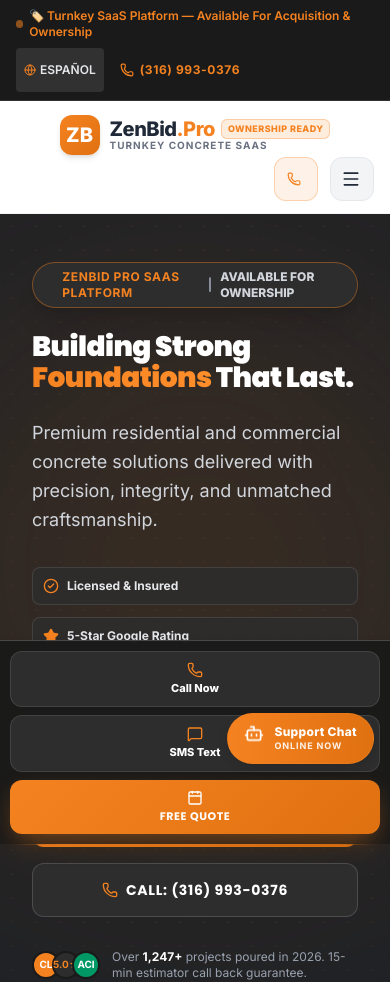
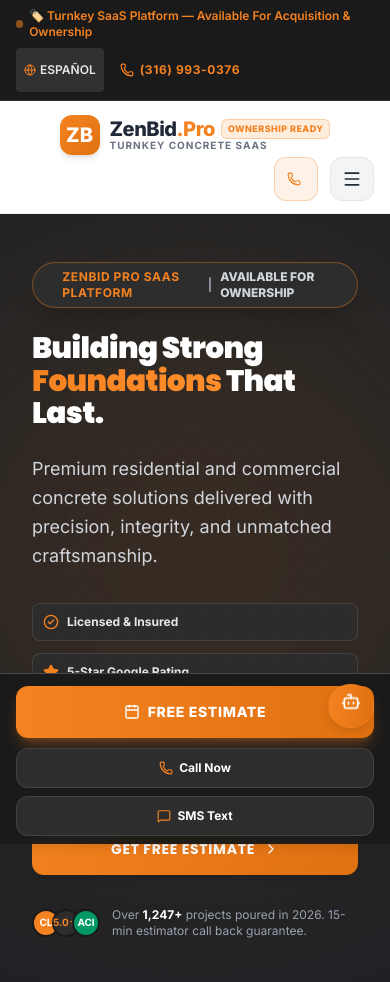
Before and after one commit to lead-matrix/laraconcrete, a React (Vite) app: page / in a window 390 px wide. Shown: the top 982 px of the page. Built offline with nearby package versions, Linux system fonts and the light colour scheme.

Commit message:
feat: mobile-first UX overhaul, FloatingBar CTA redesign, chat overlap fix, fluid typography, and accessibility updates

```diff
--- a/src/components/layout/Navbar.tsx
+++ b/src/components/layout/Navbar.tsx
@@ -47,6 +47,11 @@
 
   return (
     <header className="sticky top-0 z-50 transition-all duration-300">
+      {/* Skip to main content for accessibility */}
+      <a href="#hero" className="skip-to-content">
+        Skip to main content
+      </a>
+
       {/* Top Hotline Bar */}
       <div className="bg-[#1A1A1A] text-white py-2 px-4 text-xs font-semibold border-b border-white/10">
         <div className="max-w-7xl mx-auto flex flex-wrap justify-between items-center gap-2">
@@ -237,10 +242,15 @@
 
             <button
               onClick={() => setMobileMenuOpen(!mobileMenuOpen)}
-              className="lg:hidden p-2.5 rounded-xl bg-gray-100 text-[#1F2937] hover:bg-[#F58220] hover:text-white transition-all duration-200 border border-gray-200"
+              className="lg:hidden p-2.5 rounded-xl bg-gray-100 text-[#1F2937] hover:bg-[#F58220] hover:text-white transition-all duration-200 border border-gray-200 min-h-[44px] min-w-[44px] flex items-center justify-center"
               aria-label="Toggle Navigation Menu"
+              aria-expanded={mobileMenuOpen}
             >
-              {mobileMenuOpen ? <X className="w-5 h-5" /> : <Menu className="w-5 h-5" />}
+              {mobileMenuOpen ? (
+                <X className="w-5 h-5" aria-hidden="true" />
+              ) : (
+                <Menu className="w-5 h-5" aria-hidden="true" />
+              )}
             </button>
           </div>
         </div>
--- a/src/components/sections/Hero.tsx
+++ b/src/components/sections/Hero.tsx
@@ -78,21 +78,26 @@
             </div>
 
             {/* Call to Action Buttons */}
-            <div className="flex flex-col sm:flex-row items-stretch sm:items-center gap-4 pt-4">
+            <div className="flex flex-col sm:flex-row items-stretch sm:items-center gap-3 pt-2 sm:pt-4">
               <button
                 onClick={() => openEstimateModal()}
-                className="btn-lara-primary px-8 py-4 rounded-xl text-sm font-extrabold uppercase tracking-wider flex items-center justify-center gap-2 shadow-2xl group"
+                className="btn-lara-primary w-full sm:w-auto px-8 py-4 rounded-xl text-sm sm:text-base font-extrabold uppercase tracking-wider flex items-center justify-center gap-2 shadow-2xl group min-h-[52px]"
+                aria-label="Request a free estimate"
               >
                 <span>Get Free Estimate</span>
-                <ChevronRight className="w-4 h-4 group-hover:translate-x-1 transition-transform" />
+                <ChevronRight
+                  className="w-4 h-4 group-hover:translate-x-1 transition-transform"
+                  aria-hidden="true"
+                />
               </button>
 
               <a
-                href="tel:3169930376"
-                className="btn-lara-secondary px-8 py-4 rounded-xl text-sm font-extrabold uppercase tracking-wider flex items-center justify-center gap-2"
+                href={`tel:${companyDetails.phone1.replace(/\D/g, '')}`}
+                className="hidden sm:flex btn-lara-secondary px-8 py-4 rounded-xl text-sm font-extrabold uppercase tracking-wider items-center justify-center gap-2 min-h-[52px]"
+                aria-label={`Call us at ${companyDetails.phone1}`}
               >
-                <Phone className="w-4 h-4 text-[#F58220]" />
-                <span>Call: (316) 993-0376</span>
+                <Phone className="w-4 h-4 text-[#F58220]" aria-hidden="true" />
+                <span>Call: {companyDetails.phone1}</span>
               </a>
             </div>
 
--- a/src/components/ui/BilingualAIChatbot.tsx
+++ b/src/components/ui/BilingualAIChatbot.tsx
@@ -24,26 +24,38 @@
 
   return (
     <>
-      {/* Floating Bottom-Right Support Button (Desktop & Mobile) */}
-      <div className="fixed bottom-20 right-4 lg:bottom-6 lg:right-6 z-40">
+      {/*
+        Chat toggle button:
+        - Mobile (<lg): bottom-[116px] to clear the redesigned 2-row FloatingBar (~108px tall)
+        - Desktop (lg+): bottom-6
+      */}
+      <div
+        className="fixed bottom-[116px] right-4 lg:bottom-6 lg:right-6 z-40"
+        style={{ bottom: isChatOpen ? undefined : undefined }}
+      >
         <button
           onClick={() => setIsChatOpen(!isChatOpen)}
-          className={`flex items-center gap-2.5 px-4 py-3 rounded-full shadow-2xl transition-all duration-300 transform hover:scale-105 active:scale-95 border border-[#F58220]/40 ${
+          className={`flex items-center gap-2 px-3 py-2.5 lg:px-4 lg:py-3 rounded-full shadow-2xl transition-all duration-300 transform hover:scale-105 active:scale-95 border border-[#F58220]/40 ${
             isChatOpen
               ? 'bg-[#1F2937] text-white ring-2 ring-[#F58220]'
               : 'bg-gradient-to-r from-[#F58220] to-[#E07110] text-white glow-orange'
           }`}
-          aria-label="Open Live Chat Support"
+          aria-label={isChatOpen ? 'Minimize live chat' : 'Open live chat support'}
+          aria-expanded={isChatOpen}
         >
           <div className="relative flex items-center justify-center">
             {isChatOpen ? (
-              <Minimize2 className="w-5 h-5 text-[#F58220]" />
+              <Minimize2 className="w-5 h-5 text-[#F58220]" aria-hidden="true" />
             ) : (
-              <Bot className="w-5 h-5 text-white animate-bounce" />
+              <Bot className="w-5 h-5 text-white animate-bounce" aria-hidden="true" />
             )}
-            <span className="absolute -top-1 -right-1 w-2.5 h-2.5 bg-emerald-400 rounded-full border-2 border-[#1A1A1A] animate-ping" />
+            <span
+              className="absolute -top-1 -right-1 w-2.5 h-2.5 bg-emerald-400 rounded-full border-2 border-[#1A1A1A] animate-ping"
+              aria-hidden="true"
+            />
           </div>
-          <div className="flex flex-col text-left">
+          {/* Label: visible on desktop, hidden on small mobile to keep button compact */}
+          <div className="hidden sm:flex flex-col text-left">
             <span className="text-xs font-black tracking-wide leading-none">
               {isChatOpen
                 ? language === 'ES'
@@ -62,27 +74,40 @@
         </button>
       </div>
 
-      {/* Floating Chat Modal Window */}
+      {/* Chat Modal Panel */}
       {isChatOpen && (
-        <div className="fixed bottom-36 right-3 sm:bottom-24 sm:right-6 z-50 w-[calc(100vw-1.5rem)] max-w-sm sm:max-w-md bg-[#1A1A1A] text-white rounded-2xl border border-white/20 shadow-2xl overflow-hidden flex flex-col h-[460px] sm:h-[500px] animate-fadeIn">
+        <div
+          className={[
+            // Position: above toggle button + FloatingBar on mobile, bottom-right on desktop
+            'fixed right-3 z-50',
+            'bottom-[172px] lg:bottom-24 lg:right-6',
+            // Sizing
+            'w-[calc(100vw-1.5rem)] max-w-sm sm:max-w-md',
+            // Max-height: never exceed viewport minus safe zones
+            'max-h-[calc(100vh-200px)] lg:max-h-[500px]',
+            // Appearance
+            'bg-[#1A1A1A] text-white rounded-2xl border border-white/20 shadow-2xl',
+            'overflow-hidden flex flex-col',
+            'animate-fadeIn'
+          ].join(' ')}
+          role="dialog"
+          aria-modal="true"
+          aria-label="Live chat support window"
+        >
           {/* Header */}
-          <div className="bg-[#2D2D2D] p-3.5 border-b border-white/10 flex items-center justify-between">
+          <div className="bg-[#2D2D2D] p-3.5 border-b border-white/10 flex items-center justify-between shrink-0">
             <div className="flex items-center gap-3">
               <div className="w-8 h-8 rounded-xl bg-[#F58220] text-white flex items-center justify-center font-bold text-sm shadow">
-                <Sparkles className="w-4 h-4" />
+                <Sparkles className="w-4 h-4" aria-hidden="true" />
               </div>
               <div>
                 <div className="flex items-center gap-1.5">
-                  <h4 className="font-extrabold text-xs sm:text-sm text-white">
-                    Lara Concrete Support
-                  </h4>
+                  <h4 className="font-extrabold text-xs sm:text-sm text-white">Support Chat</h4>
                   <span className="text-[8px] bg-emerald-500/20 text-emerald-400 font-bold px-1.5 py-0.5 rounded border border-emerald-500/30 uppercase">
                     ONLINE 24/7
                   </span>
                 </div>
-                <p className="text-[9px] text-gray-400">
-                  Bilingual Concrete Advisor &amp; Estimator
-                </p>
+                <p className="text-[9px] text-gray-400">Bilingual Advisor &amp; Estimator</p>
               </div>
             </div>
 
@@ -90,22 +115,27 @@
               <button
                 onClick={() => setLanguage(language === 'EN' ? 'ES' : 'EN')}
                 className="text-[10px] bg-white/10 hover:bg-white/20 px-2 py-1 rounded text-gray-200 font-bold flex items-center gap-1"
+                aria-label={`Switch to ${language === 'EN' ? 'Spanish' : 'English'}`}
               >
-                <Globe className="w-3 h-3 text-[#F58220]" />
+                <Globe className="w-3 h-3 text-[#F58220]" aria-hidden="true" />
                 <span>{language === 'EN' ? 'ES' : 'EN'}</span>
               </button>
               <button
                 onClick={() => setIsChatOpen(false)}
-                className="text-gray-400 hover:text-white p-1"
-                aria-label="Close Chat"
+                className="text-gray-400 hover:text-white p-1 rounded"
+                aria-label="Close chat"
               >
-                <X className="w-5 h-5" />
+                <X className="w-5 h-5" aria-hidden="true" />
               </button>
             </div>
           </div>
 
           {/* Quick Action Chips */}
-          <div className="bg-[#222222] px-3 py-2 border-b border-white/10 flex gap-2 overflow-x-auto no-scrollbar text-[10px]">
+          <div
+            className="bg-[#222222] px-3 py-2 border-b border-white/10 flex gap-2 overflow-x-auto no-scrollbar text-[10px] shrink-0"
+            role="group"
+            aria-label="Quick question shortcuts"
+          >
             <button
               onClick={() => sendChatMessage('How much does a driveway cost?')}
               className="bg-[#2D2D2D] hover:bg-[#F58220]/20 text-gray-200 px-2.5 py-1 rounded-full border border-white/10 whitespace-nowrap"
@@ -116,7 +146,7 @@
               onClick={() => sendChatMessage('What thickness do I need for my patio?')}
               className="bg-[#2D2D2D] hover:bg-[#F58220]/20 text-gray-200 px-2.5 py-1 rounded-full border border-white/10 whitespace-nowrap"
             >
-              📏 Slab Thickness Advice
+              📏 Slab Thickness
             </button>
             <button
               onClick={() => sendChatMessage('What is your warranty?')}
@@ -127,15 +157,23 @@
           </div>
 
           {/* Messages Area */}
-          <div className="flex-1 p-3.5 overflow-y-auto space-y-3 bg-[#121212] text-xs">
+          <div
+            className="flex-1 p-3.5 overflow-y-auto space-y-3 bg-[#121212] text-xs overscroll-contain"
+            role="log"
+            aria-live="polite"
+            aria-label="Chat messages"
+          >
             {chatMessages.map((msg, idx) => (
               <div
                 key={idx}
                 className={`flex gap-2 ${msg.sender === 'user' ? 'justify-end' : 'justify-start'}`}
               >
                 {msg.sender === 'bot' && (
-                  <div className="w-6 h-6 rounded-lg bg-[#F58220] text-white flex items-center justify-center shrink-0 mt-0.5 font-bold text-[10px]">
-                    LC
+                  <div
+                    className="w-6 h-6 rounded-lg bg-[#F58220] text-white flex items-center justify-center shrink-0 mt-0.5 font-bold text-[10px]"
+                    aria-hidden="true"
+                  >
+                    AI
                   </div>
                 )}
                 <div
@@ -151,7 +189,10 @@
                   </span>
                 </div>
                 {msg.sender === 'user' && (
-                  <div className="w-6 h-6 rounded-lg bg-[#2D2D2D] text-gray-300 flex items-center justify-center shrink-0 mt-0.5 border border-white/10">
+                  <div
+                    className="w-6 h-6 rounded-lg bg-[#2D2D2D] text-gray-300 flex items-center justify-center shrink-0 mt-0.5 border border-white/10"
+                    aria-hidden="true"
+                  >
                     <User className="w-3 h-3" />
                   </div>
                 )}
@@ -159,8 +200,8 @@
             ))}
           </div>
 
-          {/* Quick Quote CTA Banner inside Chat */}
-          <div className="p-2 bg-[#2D2D2D] border-t border-white/10 flex justify-between items-center text-xs px-3">
+          {/* Quick Quote CTA Banner */}
+          <div className="p-2 bg-[#2D2D2D] border-t border-white/10 flex justify-between items-center text-xs px-3 shrink-0">
             <span className="text-[10px] text-gray-300 font-medium truncate pr-1">
               Direct Line: {companyDetails.phone1}
             </span>
@@ -178,25 +219,29 @@
           {/* Input Bar */}
           <form
             onSubmit={handleSend}
-            className="p-2.5 bg-[#1A1A1A] border-t border-white/10 flex gap-2"
+            className="p-2.5 bg-[#1A1A1A] border-t border-white/10 flex gap-2 shrink-0"
           >
+            <label htmlFor="chat-input" className="sr-only">
+              Type your message
+            </label>
             <input
+              id="chat-input"
               type="text"
               placeholder={
-                language === 'ES'
-                  ? 'Escriba su pregunta sobre concreto...'
-                  : 'Type concrete question...'
+                language === 'ES' ? 'Escriba su pregunta...' : 'Type concrete question...'
               }
               value={inputText}
               onChange={(e) => setInputText(e.target.value)}
               className="flex-1 bg-[#2D2D2D] border border-white/10 text-white rounded-xl px-3 py-2 text-xs focus:border-[#F58220] focus:outline-none"
+              style={{ fontSize: '16px' }}
+              autoComplete="off"
             />
             <button
               type="submit"
               className="bg-[#F58220] hover:bg-[#FF8E2B] text-white p-2 rounded-xl flex items-center justify-center shrink-0"
-              aria-label="Send Message"
+              aria-label="Send message"
             >
-              <Send className="w-4 h-4" />
+              <Send className="w-4 h-4" aria-hidden="true" />
             </button>
           </form>
         </div>
--- a/src/components/ui/FloatingBar.tsx
+++ b/src/components/ui/FloatingBar.tsx
@@ -3,34 +3,49 @@
 import { useCMS } from '../../cms/useCMS';
 
 export const FloatingBar: React.FC = () => {
-  const { openEstimateModal, language } = useCMS();
+  const { openEstimateModal, language, companyDetails } = useCMS();
 
   return (
-    <div className="fixed bottom-0 inset-x-0 z-30 lg:hidden bg-[#1A1A1A]/95 backdrop-blur-md border-t border-white/20 p-2.5 shadow-2xl">
-      <div className="grid grid-cols-3 gap-2 text-center text-[11px] font-extrabold">
+    <div
+      className="fixed bottom-0 inset-x-0 z-30 lg:hidden bg-[#1A1A1A]/97 backdrop-blur-md border-t border-white/20 shadow-2xl"
+      style={{ paddingBottom: 'env(safe-area-inset-bottom, 0px)' }}
+      role="region"
+      aria-label="Quick contact actions"
+    >
+      {/* Primary CTA — Full Width */}
+      <div className="px-4 pt-3 pb-1">
+        <button
+          onClick={() => openEstimateModal()}
+          aria-label="Get a free estimate"
+          className="w-full bg-gradient-to-r from-[#F58220] to-[#E07110] text-white font-extrabold text-sm uppercase tracking-wider rounded-xl flex items-center justify-center gap-2 shadow-lg shadow-[#F58220]/30 active:scale-[0.98] transition-transform"
+          style={{ minHeight: '52px' }}
+        >
+          <Calendar className="w-4 h-4" aria-hidden="true" />
+          <span>{language === 'ES' ? 'Cotizar Gratis' : 'Free Estimate'}</span>
+        </button>
+      </div>
+
+      {/* Secondary CTAs — Side by Side */}
+      <div className="grid grid-cols-2 gap-2 px-4 pt-1.5 pb-2">
         <a
-          href="tel:3169930376"
-          className="bg-[#2D2D2D] hover:bg-white/10 text-white py-2.5 rounded-xl border border-white/10 flex flex-col items-center justify-center gap-0.5"
+          href={`tel:${companyDetails.phone1.replace(/\D/g, '')}`}
+          aria-label={`Call ${companyDetails.phone1}`}
+          className="bg-[#2D2D2D] hover:bg-white/10 active:bg-white/20 text-white text-xs font-bold rounded-xl border border-white/10 flex items-center justify-center gap-1.5 transition-colors"
+          style={{ minHeight: '40px' }}
         >
-          <Phone className="w-4 h-4 text-[#F58220]" />
+          <Phone className="w-3.5 h-3.5 text-[#F58220]" aria-hidden="true" />
           <span>Call Now</span>
         </a>
 
         <a
-          href="sms:3169930376"
-          className="bg-[#2D2D2D] hover:bg-white/10 text-white py-2.5 rounded-xl border border-white/10 flex flex-col items-center justify-center gap-0.5"
+          href={`sms:${companyDetails.phone1.replace(/\D/g, '')}`}
+          aria-label="Send an SMS text message"
+          className="bg-[#2D2D2D] hover:bg-white/10 active:bg-white/20 text-white text-xs font-bold rounded-xl border border-white/10 flex items-center justify-center gap-1.5 transition-colors"
+          style={{ minHeight: '40px' }}
         >
-          <MessageSquare className="w-4 h-4 text-[#F58220]" />
+          <MessageSquare className="w-3.5 h-3.5 text-[#F58220]" aria-hidden="true" />
           <span>SMS Text</span>
         </a>
-
-        <button
-          onClick={() => openEstimateModal()}
-          className="btn-lara-primary py-2.5 rounded-xl text-white flex flex-col items-center justify-center gap-0.5 uppercase tracking-wider"
-        >
-          <Calendar className="w-4 h-4" />
-          <span>{language === 'ES' ? 'Cotizar' : 'Free Quote'}</span>
-        </button>
       </div>
     </div>
   );
--- a/src/index.css
+++ b/src/index.css
@@ -28,15 +28,34 @@
   -webkit-font-smoothing: antialiased;
   -moz-osx-font-smoothing: grayscale;
   -webkit-tap-highlight-color: transparent;
+  /* prevent horizontal overflow at the root */
+  overflow-x: clip;
 }
 
 body {
-  overflow-x: hidden;
+  overflow-x: clip;
   margin: 0;
   padding: 0;
   background: #ffffff;
   color: #1f2937;
   touch-action: manipulation;
+  /* Bottom clearance for fixed FloatingBar on mobile */
+  padding-bottom: env(safe-area-inset-bottom, 0px);
+}
+
+/* Page-level offset to prevent FloatingBar (~108px) from covering content */
+.mobile-page-offset {
+  padding-bottom: 116px;
+}
+@media (min-width: 1024px) {
+  .mobile-page-offset {
+    padding-bottom: 0;
+  }
+}
+
+/* All sections clip horizontal overflow to prevent x-scroll */
+section {
+  overflow-x: clip;
 }
 
 h1,
@@ -276,17 +295,20 @@
   overflow-x: hidden;
 }
 
-/* Fluid typography clamping */
+/* Fluid typography clamping — starts at 320px, scales to desktop */
 h1 {
-  font-size: clamp(1.75rem, 5vw + 0.5rem, 3.75rem);
+  font-size: clamp(1.6rem, 4.5vw + 0.75rem, 3.75rem);
+  line-height: 1.1;
 }
 
 h2 {
-  font-size: clamp(1.5rem, 4vw + 0.5rem, 3rem);
+  font-size: clamp(1.4rem, 3.5vw + 0.5rem, 3rem);
+  line-height: 1.15;
 }
 
 h3 {
-  font-size: clamp(1.25rem, 3vw + 0.25rem, 2rem);
+  font-size: clamp(1.1rem, 2.5vw + 0.25rem, 2rem);
+  line-height: 1.2;
 }
 
 /* Responsive table wrapper */
--- a/src/pages/Home.tsx
+++ b/src/pages/Home.tsx
@@ -71,7 +71,7 @@
 
 export const Home: React.FC = () => {
   return (
-    <div className="bg-white text-[#1F2937]">
+    <div className="bg-white text-[#1F2937] mobile-page-offset">
       <SEOMetadata
         title="Lara Concrete LLC | #1 Concrete Contractor | Driveways, Patios, Foundations"
         description="Lara Concrete LLC delivers 4,000+ PSI rebar-reinforced concrete driveways, stamped patios, garage slabs, foundations, and commercial flatwork. Free instant estimates & 10-year warranty."
```
Also changed, not shown: src/components/sections/ProjectShowcase.tsx (+16 -13 lines).
